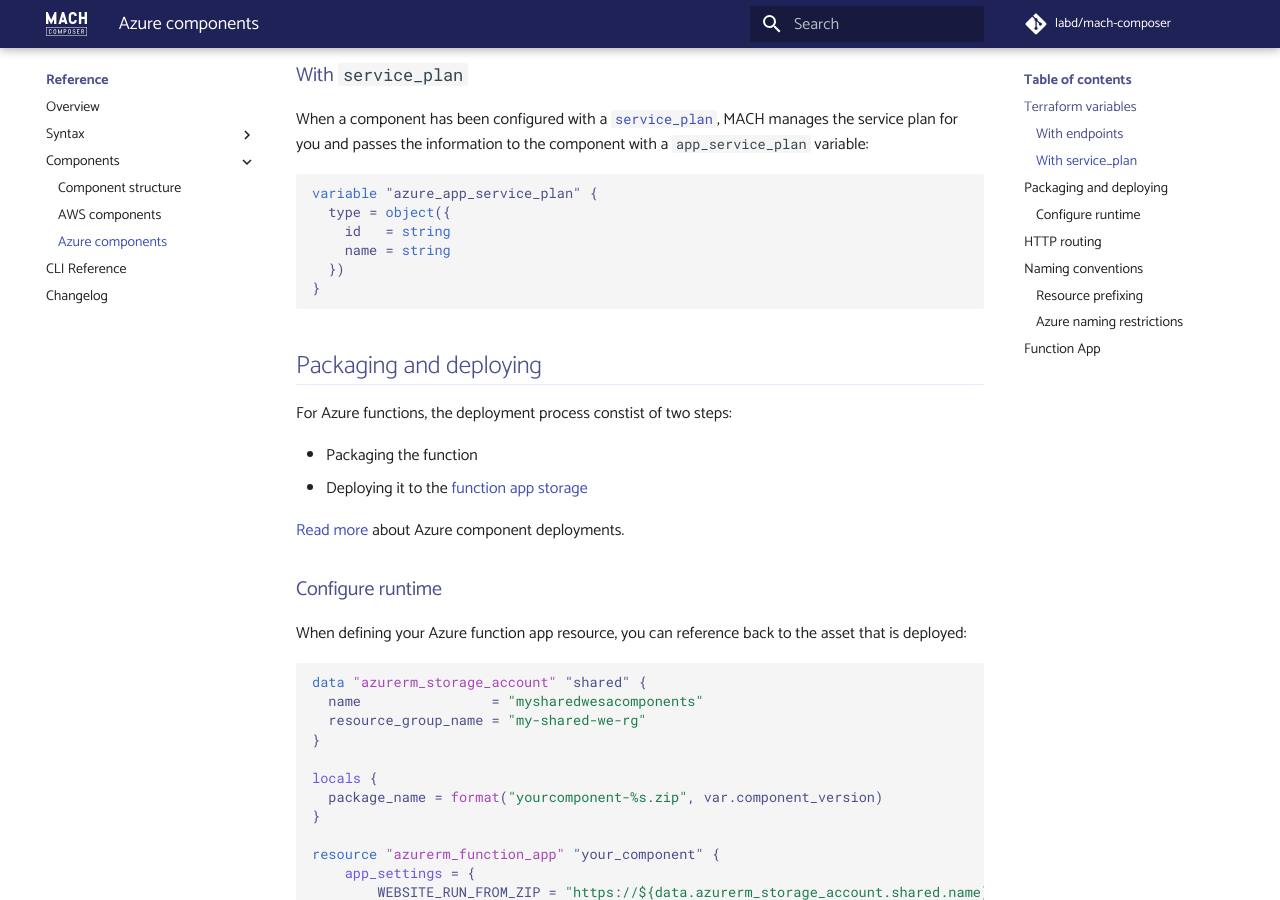
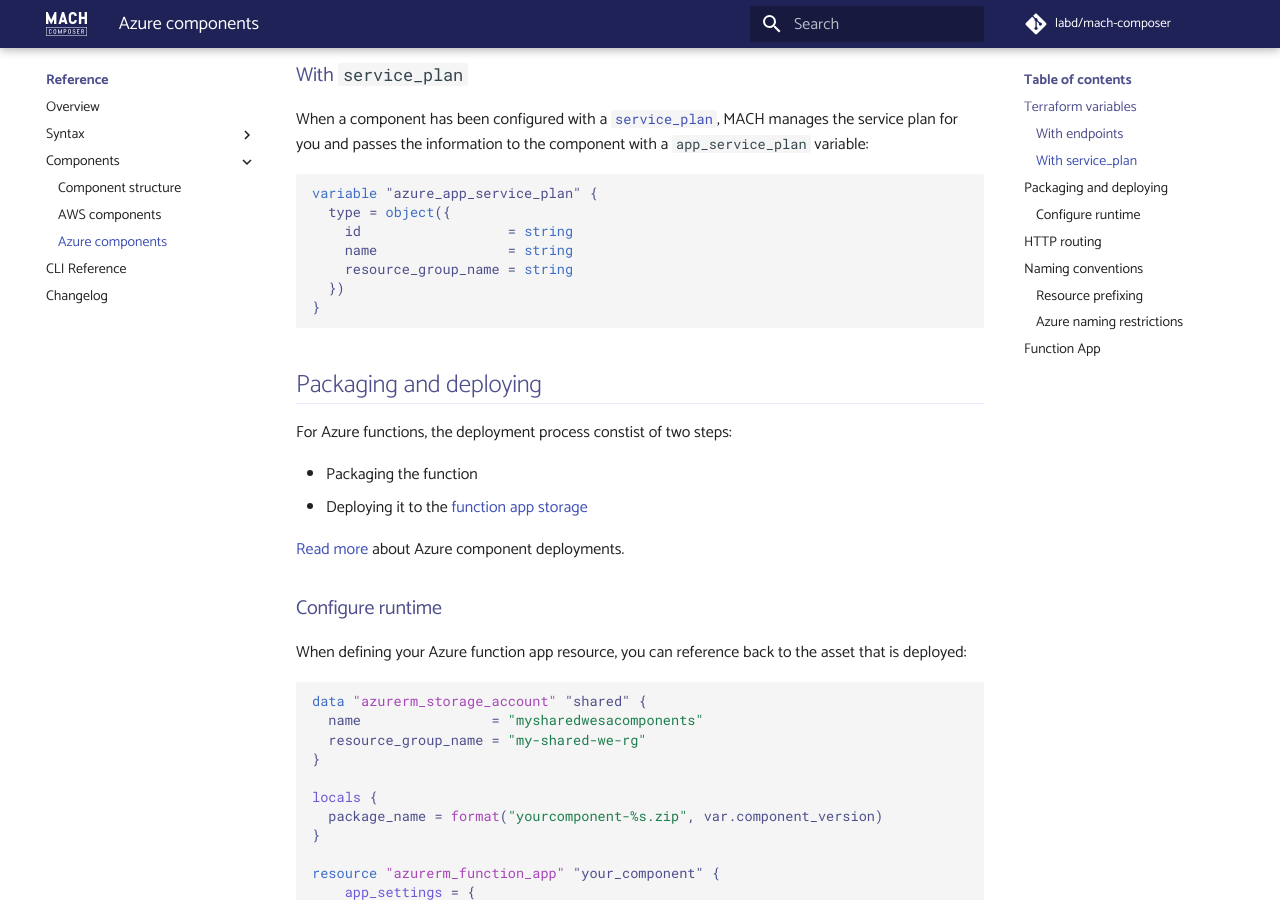
Before and after one commit to mach-composer/mach-composer-cli, an MkDocs documentation site: the page built from docs/src/reference/components/azure.md, in a window 1280 px wide and 900 px high, scrolled down 1923 px. Built offline with MkDocs 1.6.1 and Material for MkDocs 9.7.7, drawn with Linux system fonts in a browser that asks for light colours; a script that is not in the unit is left out; comment, search, counter and statistics services are not loaded.

Commit message:
Add resource_group_name to azure_app_service_plan

````diff
--- a/docs/src/reference/components/azure.md
+++ b/docs/src/reference/components/azure.md
@@ -87,8 +87,9 @@ When a component has been configured with a [`service_plan`](../syntax/sites.md#
 ```terraform
 variable "azure_app_service_plan" {
   type = object({
-    id   = string
-    name = string
+    id                  = string
+    name                = string
+    resource_group_name = string
   })
 }
 ```
````
Also changed, not shown: CHANGELOG.md, 3 other files.
